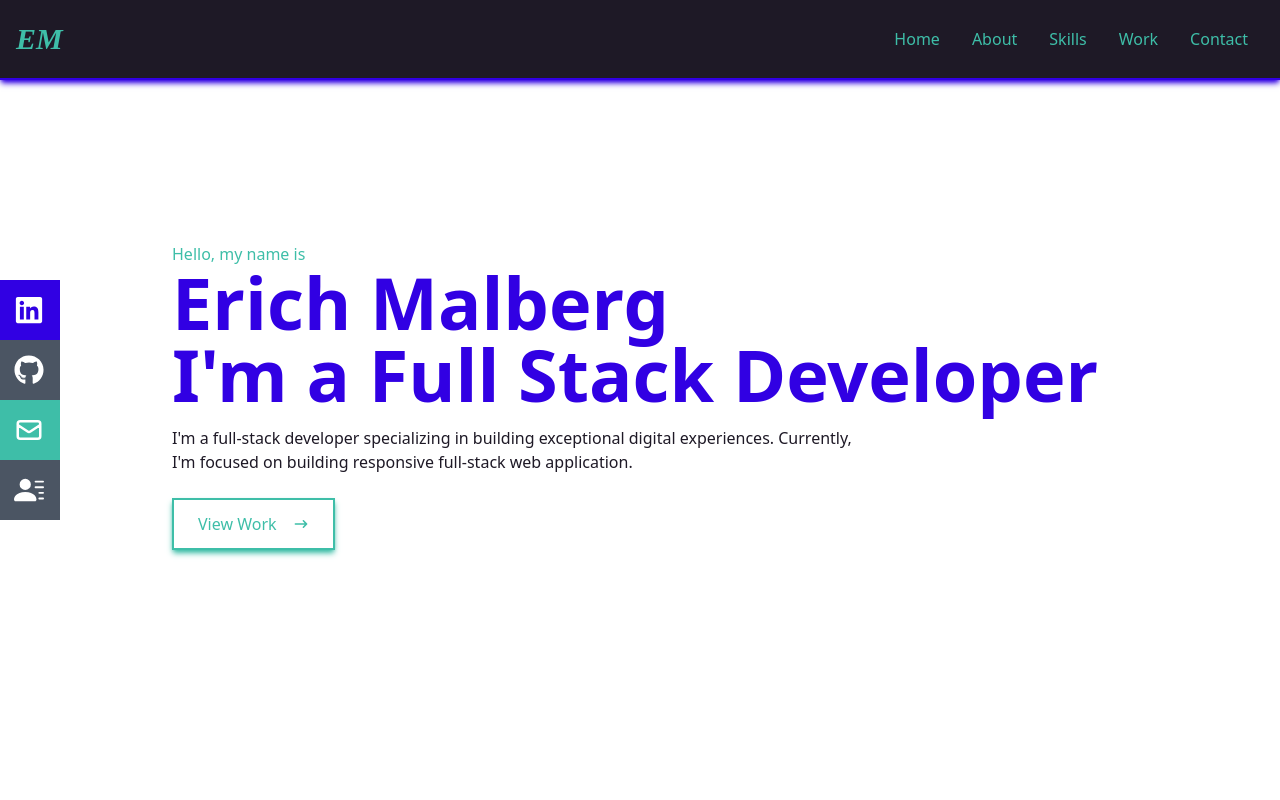
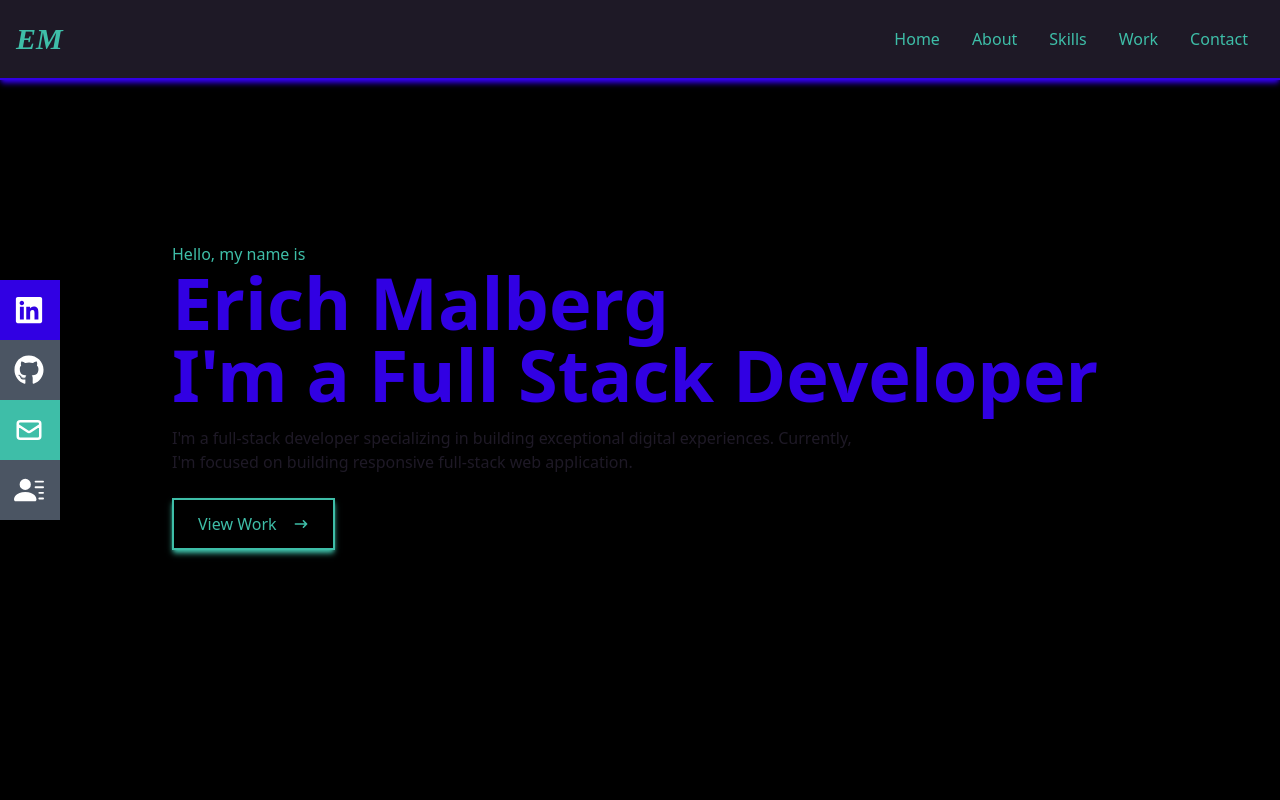
Before and after one commit to LeoN3K0/portfolio, a React (Create React App) app: page / in a window 1280 px wide. Shown: the top 800 px of the page. Built offline with nearby package versions, Linux system fonts and the light colour scheme.

Commit message:
changing particles

```diff
--- a/src/Components/Home.js
+++ b/src/Components/Home.js
@@ -5,7 +5,7 @@
 
 const Home = () => {
     return (
-            <div name='home' className="w-full  h-screen bg-gray">
+            <div name='home' className="w-full  h-screen bg-black">
                 {/*Container*/}
                 <div className="max-w-[1000px] mx-auto px-8 flex flex-col justify-center h-full">
                     <p className="text-[#3ebea8]">Hello, my name is</p>
```
